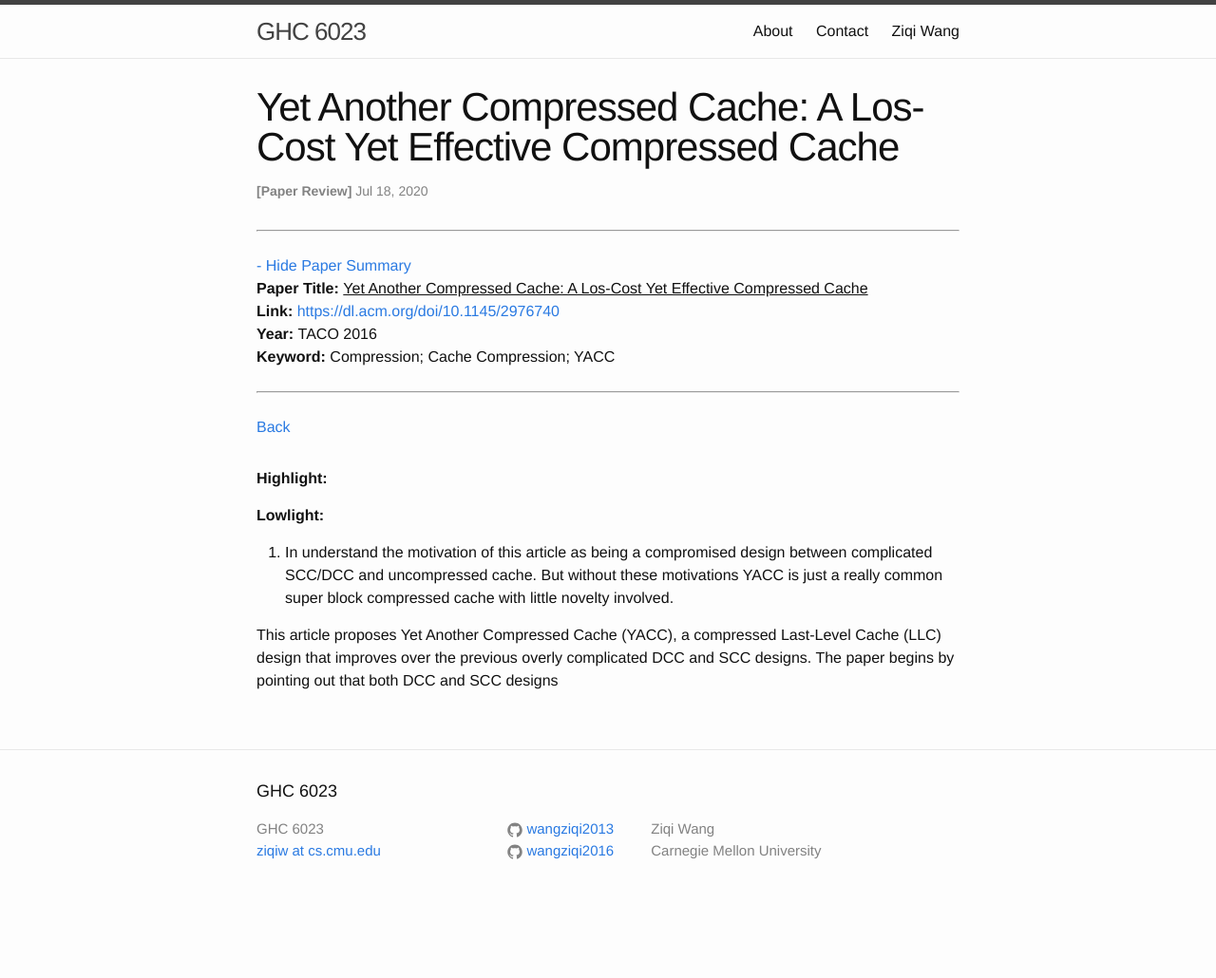
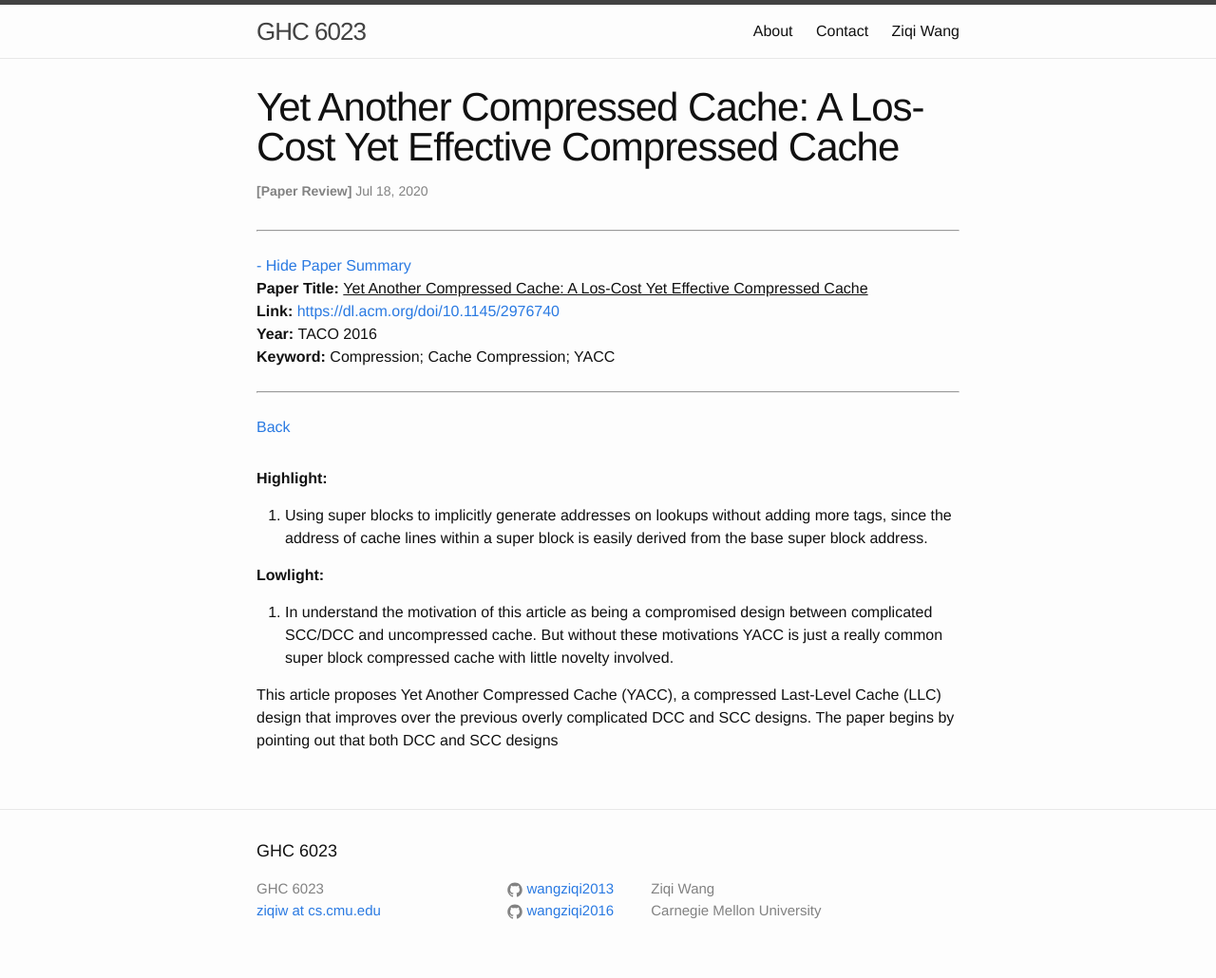
Before and after one commit to wangziqi2013/wangziqi2013.github.io, a Jekyll site: the page built from _posts/2020-07-17-yacc.markdown, in a window 1280 px wide. Shown: the whole page at 95% size. Built offline with Jekyll 4.4.1, drawn with Linux system fonts in a browser that asks for light colours; before the commit the page ends 967 px from its top, so only the background shows below that.

Commit message:
Adding highlight

```diff
--- a/_posts/2020-07-17-yacc.markdown
+++ b/_posts/2020-07-17-yacc.markdown
@@ -15,6 +15,11 @@ version_mgmt:
 
 **Highlight:**
 
+1. Using super blocks to implicitly generate addresses on lookups without adding more tags, since the address of cache lines
+   within a super block is easily derived from the base super block address.
+
+
+
 **Lowlight:**
 
 1. In understand the motivation of this article as being a compromised design between complicated SCC/DCC and uncompressed
```
